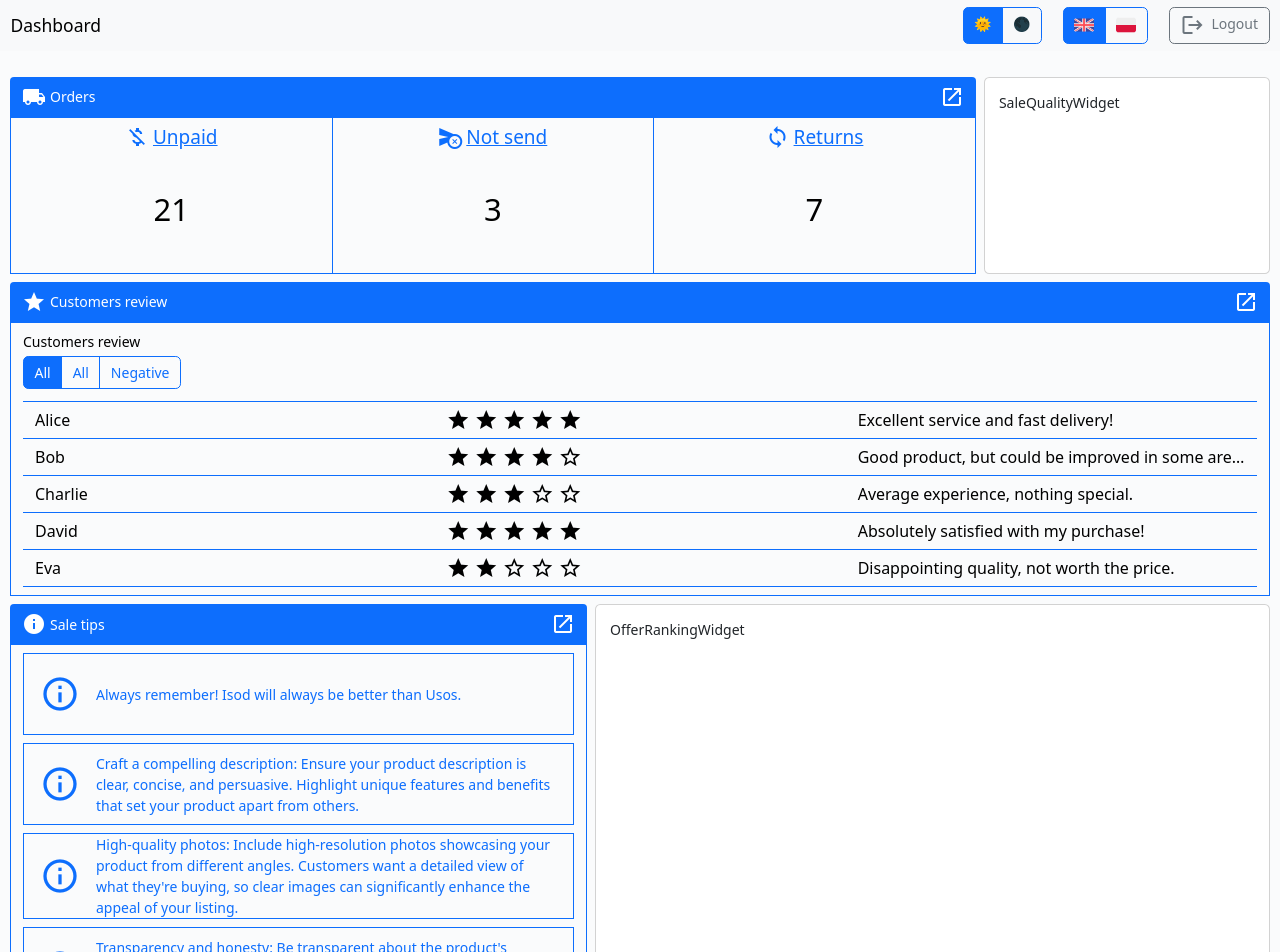
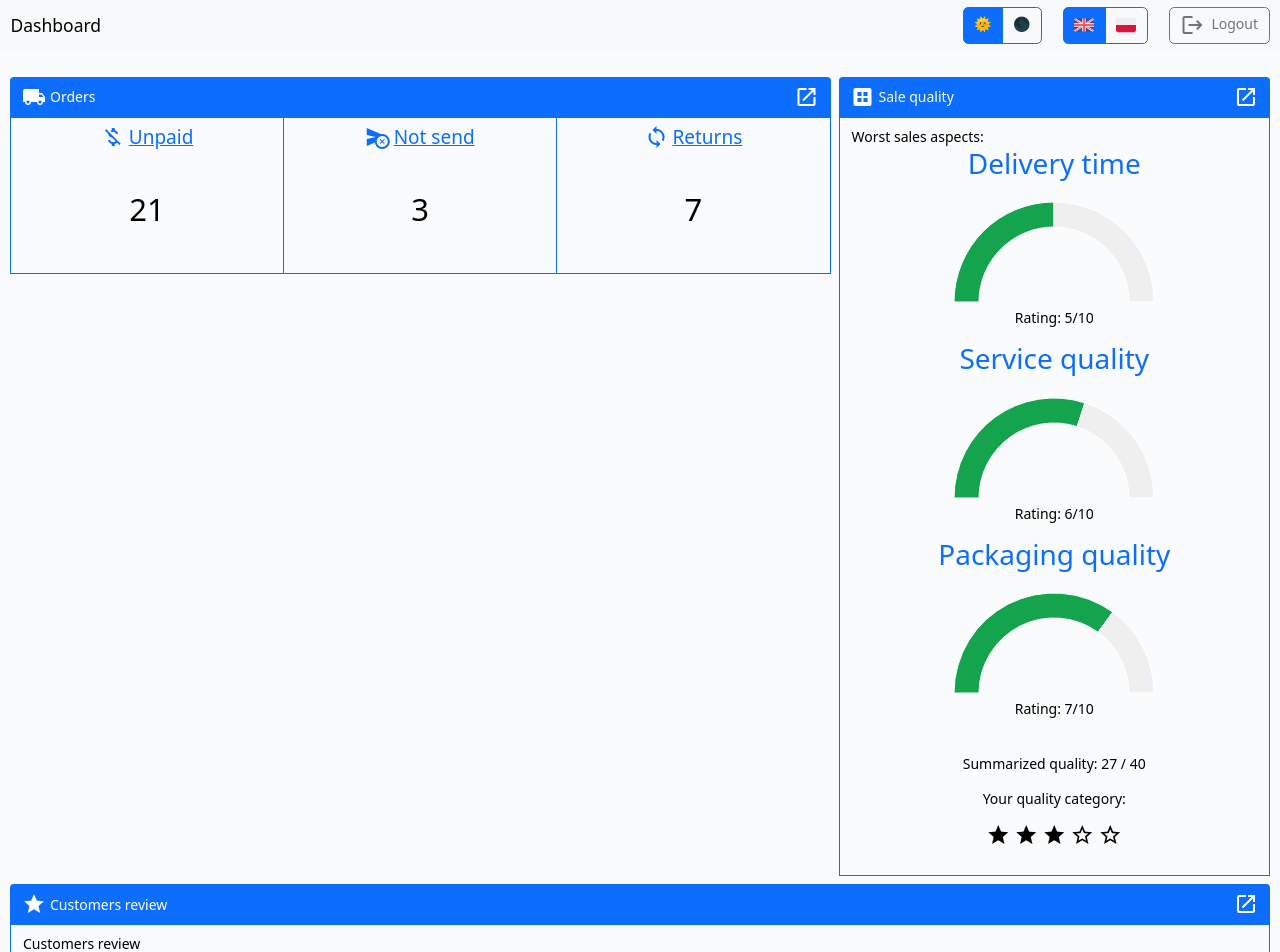
Before and after one commit to Alokin1112/GUI-Projekt, a React (Vite) app: page / in a window 1280 px wide. Shown: the top 952 px of the page. Built offline with nearby package versions, Linux system fonts and the light colour scheme.

Commit message:
Dodany widget jakość sprzedaży, tylko layout trochę nie działa póki co

```diff
--- a/src/assets/locales/en/translation.json
+++ b/src/assets/locales/en/translation.json
@@ -38,5 +38,15 @@
     "highQualityPhotos": "High-quality photos: Include high-resolution photos showcasing your product from different angles. Customers want a detailed view of what they're buying, so clear images can significantly enhance the appeal of your listing.",
     "transparency": "Transparency and honesty: Be transparent about the product's condition, any potential defects, or limitations. Customers appreciate honesty, which builds trust in your brand.",
     "prices": "Competitive pricing and attractive shipping terms: Capture attention with competitive prices and flexible shipping conditions. If your offer stands out in terms of value, it enhances the chances of making a sale."
+  },
+  "saleQuality": {
+    "title": "Sale quality",
+    "worstAspects": "Worst sales aspects: ",
+    "rating": "Rating: ",
+    "qualityRating": "Summarized quality: ",
+    "qualityCategory": "Your quality category:"
+  },
+  "offerRanking": {
+    "title": "Offers ranking"
   }
 }
--- a/src/assets/locales/pl/translation.json
+++ b/src/assets/locales/pl/translation.json
@@ -38,5 +38,12 @@
     "highQualityPhotos": "Dobrej jakości zdjęcia: Dodaj wysokiej jakości zdjęcia, prezentujące produkt z różnych kątów. Klienci chcą dokładnie widzieć, co kupują, dlatego klarowne obrazy mogą znacznie zwiększyć atrakcyjność Twojej oferty.",
     "transparency": "Transparentność i uczciwość: Bądź transparentny co do stanu produktu, ewentualnych wad czy ograniczeń. Klienci docenią uczciwość, co zbuduje zaufanie do Twojej marki.",
     "prices": "Konkurencyjna cena i atrakcyjne warunki dostawy: Zdobądź uwagę klientów poprzez atrakcyjne ceny i elastyczne warunki dostawy. Jeśli Twoja oferta jest konkurencyjna, zwiększa to szanse na sprzedaż."
+  },
+  "saleQuality": {
+    "title": "Jakość sprzedaży",
+    "worstAspects": "Najgorsze aspekty sprzedaży: ",
+    "rating": "Ocena: ",
+    "qualityRating": "Suma ocen jakości: ",
+    "qualityCategory": "Twoja kategoria jakości:"
   }
 }
--- /dev/null
+++ b/src/core/constants/SaleQualityData.const.ts
@@ -0,0 +1,24 @@
+export interface Aspect {
+  name: string;
+  rating: number;
+  maxRating: number;
+}
+
+export const ASPECTS: Aspect[] = [
+  { name: "Delivery time", rating: 5, maxRating: 10 },
+  { name: "Packaging quality", rating: 7, maxRating: 10 },
+  { name: "Service quality", rating: 6, maxRating: 10 },
+  { name: "Compliance with description", rating: 9, maxRating: 10 },
+];
+
+export interface QualityRating {
+  rating: number;
+  qualityCategory: qualityCategoryEnum;
+}
+
+enum qualityCategoryEnum {
+  Excellent,
+  Great,
+  Acceptable,
+  Bad,
+}
--- a/src/layout/Layout.tsx
+++ b/src/layout/Layout.tsx
@@ -1,14 +1,16 @@
 import React, { FunctionComponent } from "react";
 import * as ReactDOM from "react-dom";
-import plFlag from '../assets/images/flag-poland.png'
-import ukFlag from '../assets/images/flag-united-kingdom.png'
-import { useSelector, useDispatch } from 'react-redux'
-import { changeLanguage, changeTheme } from '../core/store/globalSettingsSlice'
+import plFlag from "../assets/images/flag-poland.png";
+import ukFlag from "../assets/images/flag-united-kingdom.png";
+import { useSelector, useDispatch } from "react-redux";
+import { changeLanguage, changeTheme } from "../core/store/globalSettingsSlice";
 import { useTranslation } from "react-i18next";
 
-
 const Layout: FunctionComponent<{ children: any }> = ({ children }) => {
-  const { language, theme } = useSelector((state: any) => ({ language: state?.globalSettings?.language, theme: state?.globalSettings?.theme }))
+  const { language, theme } = useSelector((state: any) => ({
+    language: state?.globalSettings?.language,
+    theme: state?.globalSettings?.theme,
+  }));
   const dispatch = useDispatch();
   const { t } = useTranslation();
 
@@ -17,26 +19,22 @@ const Layout: FunctionComponent<{ children: any }> = ({ children }) => {
       <nav className="navbar bg-body-tertiary">
         <div className="container-fluid">
           <div className="d-flex ">
-            <a className="navbar-brand title">{t('title')}</a>
+            <a className="navbar-brand title" href="/">
+              {t("title")}
+            </a>
           </div>
           <div className="d-flex gap-4">
-            <div
-              className="btn-group"
-              role="group"
-            >
+            <div className="btn-group" role="group">
               <input
                 type="radio"
                 className="btn-check"
                 name="light"
                 id="light"
                 autoComplete="off"
-                checked={theme === 'light'}
-                onChange={() => dispatch(changeTheme('light'))}
+                checked={theme === "light"}
+                onChange={() => dispatch(changeTheme("light"))}
               />
-              <label
-                className="btn btn-outline-primary"
-                htmlFor="light"
-              >
+              <label className="btn btn-outline-primary" htmlFor="light">
                 🌞
               </label>
 
@@ -46,39 +44,28 @@ const Layout: FunctionComponent<{ children: any }> = ({ children }) => {
                 name="dark"
                 id="dark"
                 autoComplete="off"
-                checked={theme === 'dark'}
-                onChange={() => dispatch(changeTheme('dark'))}
+                checked={theme === "dark"}
+                onChange={() => dispatch(changeTheme("dark"))}
               />
-              <label
-                className="btn btn-outline-primary"
-                htmlFor="dark"
-              >
+              <label className="btn btn-outline-primary" htmlFor="dark">
                 🌑
               </label>
-
             </div>
-            <div
-              className="btn-group"
-              role="group"
-            >
+            <div className="btn-group" role="group">
               <input
                 type="radio"
                 className="btn-check"
                 name="en"
                 id="en"
                 autoComplete="off"
-                checked={language === 'en'}
-                onChange={() => dispatch(changeLanguage('en'))}
-
+                checked={language === "en"}
+                onChange={() => dispatch(changeLanguage("en"))}
               />
               <label
                 className="btn btn-outline-primary d-flex justify-content-center align-items-center"
                 htmlFor="en"
               >
-                <img
-                  className="country__flag__image"
-                  src={ukFlag}
-                />
+                <img className="country__flag__image" src={ukFlag} />
               </label>
 
               <input
@@ -87,39 +74,27 @@ const Layout: FunctionComponent<{ children: any }> = ({ children }) => {
                 name="pl"
                 id="pl"
                 autoComplete="off"
-                checked={language === 'pl'}
-                onChange={() => dispatch(changeLanguage('pl'))}
+                checked={language === "pl"}
+                onChange={() => dispatch(changeLanguage("pl"))}
               />
               <label
                 className="btn btn-outline-primary d-flex justify-content-center align-items-center"
                 htmlFor="pl"
               >
-                <img
-                  className="country__flag__image"
-                  src={plFlag}
-                />
-              </label >
+                <img className="country__flag__image" src={plFlag} />
+              </label>
+            </div>
+            <button className="btn btn-outline-secondary gap-2 d-flex">
+              <span className="material-icons">logout</span>
+              Logout
+            </button>
+          </div>
+        </div>
+      </nav>
 
-            </div >
-            <button
-              className="btn btn-outline-secondary gap-2 d-flex"
-            >
-              <span className="material-icons">
-                logout
-              </span>
-              Logout
-            </button >
-          </div >
-        </div >
-      </nav >
+      <div className="layout__wrapper">{children}</div>
+    </>
+  );
+};
 
-
-      <div className="layout__wrapper">
-        {children}
-      </div>
-    </>
-  )
-
-}
-
-export default Layout
+export default Layout;
--- /dev/null
+++ b/src/shared/QualityBar.tsx
@@ -0,0 +1,57 @@
+import { Aspect } from "../core/constants/SaleQualityData.const";
+import { PieChart, Pie, Cell } from "recharts";
+import styled from "styled-components";
+import { useTranslation } from "react-i18next";
+
+function AspectChart({ aspect }: { aspect: Aspect }) {
+  const { t } = useTranslation();
+
+  const data = [
+    { name: "Rating", value: aspect.rating },
+    { name: "Remaining", value: aspect.maxRating - aspect.rating },
+  ];
+
+  const COLORS = ["#14A44D", "#EFEFEF"];
+
+  const Wrapper = styled.div`
+    text-align: center;
+    margin: auto;
+    display: flex;
+    flex-direction: column;
+    align-items: center;
+  `;
+
+  const Heading = styled.h2`
+    color: var(--main-color);
+  `;
+
+  return (
+    <Wrapper>
+      <Heading>{aspect.name}</Heading>
+      <PieChart width={200} height={120}>
+        <Pie
+          data={data}
+          startAngle={180}
+          endAngle={0}
+          cx="50%"
+          cy="100%"
+          innerRadius={75}
+          outerRadius={100}
+          fill="#8884d8"
+          paddingAngle={0}
+          dataKey="value"
+        >
+          {data.map((entry, index) => (
+            <Cell key={index} fill={COLORS[index % COLORS.length]} />
+          ))}
+        </Pie>
+      </PieChart>
+      <p>
+        {t("saleQuality.rating")}
+        {`${aspect.rating}/${aspect.maxRating}`}
+      </p>
+    </Wrapper>
+  );
+}
+
+export default AspectChart;
--- /dev/null
+++ b/src/shared/QualityRating.tsx
@@ -0,0 +1,42 @@
+import { Aspect } from "../core/constants/SaleQualityData.const";
+import StarsDisplay from "./StarsDisplay";
+import styled from "styled-components";
+import { useTranslation } from "react-i18next";
+
+function QualityRating({ aspects }: { aspects: Aspect[] }) {
+  const { t } = useTranslation();
+
+  const calculateQualityCategory = (totalRating: number, maxRating: number) => {
+    const percentage = (totalRating / maxRating) * 100;
+    const scaledRating = (percentage / 20).toFixed(1);
+
+    return parseFloat(scaledRating);
+  };
+
+  const CenteredDiv = styled.div`
+    display: flex;
+    flex-direction: column;
+    align-items: center;
+    justify-content: center;
+    text-align: center;
+    margin: auto;
+    max-width: 400px;
+    padding: 20px;
+  `;
+
+  const totalRating = aspects.reduce((sum, aspect) => sum + aspect.rating, 0);
+  const maxRating = aspects.reduce((sum, aspect) => sum + aspect.maxRating, 0);
+
+  return (
+    <CenteredDiv>
+      <p>
+        {t("saleQuality.qualityRating")}
+        {`${totalRating} / ${maxRating}`}
+      </p>
+      <p>{t("saleQuality.qualityCategory")}</p>
+      <StarsDisplay review={calculateQualityCategory(totalRating, maxRating)} />
+    </CenteredDiv>
+  );
+}
+
+export default QualityRating;
--- a/src/widgets/CustomersReviewWidget.tsx
+++ b/src/widgets/CustomersReviewWidget.tsx
@@ -5,14 +5,17 @@ import { RoutesPath } from "../core/constants/RoutesPath.const";
 import { useTranslation } from "react-i18next";
 import Toggle, { ToggleItem } from "../shared/Toggle";
 import { useDispatch, useSelector } from "react-redux";
-import { ReviewsDisplayed, changeReviewsDisplayed } from "../core/store/globalSettingsSlice";
+import {
+  ReviewsDisplayed,
+  changeReviewsDisplayed,
+} from "../core/store/globalSettingsSlice";
 import StarsDisplay from "../shared/StarsDisplay";
 import styled from "styled-components";
 
 export interface CommentRow {
-  author: string,
-  review: number,//betwen 1 and 5 only integers,
-  comment?: string
+  author: string;
+  review: number; //betwen 1 and 5 only integers,
+  comment?: string;
 }
 
 const ToggleWrapper = styled.div`
@@ -21,103 +24,131 @@ const ToggleWrapper = styled.div`
   align-items: flex-start;
   justify-content: flex-start;
   width: 100%;
-`
+`;
 
 const TableComment = styled.td`
   white-space: nowrap;
   overflow: hidden;
   text-overflow: ellipsis;
-`
+`;
 const CustomerTable = styled.table`
   width: 100%;
   margin-top: 12px;
   table-layout: fixed;
-`
+`;
 const CustomerTableRow = styled.tr`
   border-bottom: 1px solid var(--main-color);
   font-size: 16px;
   width: 33%;
 
-  &:first-child{
+  &:first-child {
     border-top: 1px solid var(--main-color);
   }
-  &>td{
+  & > td {
     padding: 6px 12px;
   }
-`
+`;
 
 export const CustomersReviewWidget: FunctionComponent = () => {
   const { t } = useTranslation();
   const dispatch = useDispatch();
-  const checkedReviewType = useSelector((state: any) => state.globalSettings.reviewsDisplayed);
-  const comments = useSelector((state: any) => state?.user.shops[state?.user?.selectedShop].comments)
+  const checkedReviewType = useSelector(
+    (state: any) => state.globalSettings.reviewsDisplayed
+  );
+  const comments = useSelector(
+    (state: any) => state?.user.shops[state?.user?.selectedShop].comments
+  );
   const [filteredComments, setFilteredComments] = useState([] as CommentRow[]);
 
   const items: ToggleItem[] = [
-    { id: 'all', title: t('customersReview.all') },
-    { id: 'positive', title: t('customersReview.all') },
-    { id: 'nagative', title: t('customersReview.nagative') },
-  ]
+    { id: "all", title: t("customersReview.all") },
+    { id: "positive", title: t("customersReview.positive") },
+    { id: "nagative", title: t("customersReview.nagative") },
+  ];
 
   const handleToggleChange = (val) => {
-    dispatch(changeReviewsDisplayed(val))
-  }
+    dispatch(changeReviewsDisplayed(val));
+  };
 
   useEffect(() => {
-    setFilteredComments(FilterComments(checkedReviewType, comments).slice(0, 5));
-  }, [checkedReviewType, comments])
+    setFilteredComments(
+      FilterComments(checkedReviewType, comments).slice(0, 5)
+    );
+  }, [checkedReviewType, comments]);
 
   return (
     <>
-      <CardWithTitle icon="star" title={t('customersReview.title')} style={{ gridArea: 'customerReview' }} link={'/' + RoutesPath.CUSTOMER_REVIEW}>
-        {
-          comments?.length == 0 ?
+      <CardWithTitle
+        icon="star"
+        title={t("customersReview.title")}
+        style={{ gridArea: "customerReview" }}
+        link={"/" + RoutesPath.CUSTOMER_REVIEW}
+      >
+        {comments?.length == 0 ? (
           <NoSuitableComments />
-            :
+        ) : (
           <>
             <ToggleWrapper>
-                <Toggle title={t('customersReview.title')} items={items} handleChange={handleToggleChange} checked={checkedReviewType} />
+              <Toggle
+                title={t("customersReview.title")}
+                items={items}
+                handleChange={handleToggleChange}
+                checked={checkedReviewType}
+              />
             </ToggleWrapper>
 
-              {filteredComments?.length == 0 ?
-                <NoSuitableComments /> :
+            {filteredComments?.length == 0 ? (
+              <NoSuitableComments />
+            ) : (
               <CustomerTable>
                 <tbody>
-                    {
-                      filteredComments?.map((item, index) => (
+                  {filteredComments?.map((item, index) => (
                     <CustomerTableRow key={index}>
                       <td>{item?.author}</td>
                       <td>
                         <StarsDisplay review={item?.review} />
                       </td>
-                          <TableComment title={item?.comment}>{item?.comment}</TableComment>
+                      <TableComment title={item?.comment}>
+                        {item?.comment}
+                      </TableComment>
                     </CustomerTableRow>
-                      ))
-                    }
+                  ))}
                 </tbody>
               </CustomerTable>
-              }
+            )}
           </>
-        }
+        )}
       </CardWithTitle>
     </>
-  )
-}
+  );
+};
 
 function NoSuitableComments() {
   const { t } = useTranslation();
   return (
-    <h2 style={{ width: '100%', height: '60px', textAlign: 'center', margin: 0, padding: 0, display: 'flex', alignItems: 'center', justifyContent: 'center' }}>
-      {t('customersReview.noSuitableComments')}
+    <h2
+      style={{
+        width: "100%",
+        height: "60px",
+        textAlign: "center",
+        margin: 0,
+        padding: 0,
+        display: "flex",
+        alignItems: "center",
+        justifyContent: "center",
+      }}
+    >
+      {t("customersReview.noSuitableComments")}
     </h2>
-  )
+  );
 }
 
-export function FilterComments(type: ReviewsDisplayed, comments: CommentRow[]): CommentRow[] {
-  if (type == 'all')
-    return comments;
-  else if (type == 'positive') {
+export function FilterComments(
+  type: ReviewsDisplayed,
+  comments: CommentRow[]
+): CommentRow[] {
+  if (type == "all") return comments;
+  else if (type == "positive") {
     return comments?.filter((item) => item?.review >= 3);
+  } else return comments?.filter((item) => !(item?.review >= 3));
 }
-  else return comments?.filter((item) => !(item?.review >= 3));
-}
--- a/src/widgets/OfferRankingWidget.tsx
+++ b/src/widgets/OfferRankingWidget.tsx
@@ -1,15 +1,16 @@
 import React, { FunctionComponent } from "react";
 import * as ReactDOM from "react-dom";
+import CardWithTitle from "../shared/CardWithTitle";
+import { useTranslation } from "react-i18next";
 
 export const OfferRankingWidget: FunctionComponent = () => {
+  const { t } = useTranslation();
 
   return (
-    <>
-      <div className="card" style={{ gridArea: 'offerRanking' }}>
-        <div className="card-body">
-          OfferRankingWidget
-        </div>
-      </div>
-    </>
-  )
-}
+    <CardWithTitle
+      icon="dataset"
+      title={t("offerRanking.title")}
+      style={{ gridArea: "offerRanking" }}
+    ></CardWithTitle>
+  );
+};
--- a/src/widgets/SaleQualityWidget.tsx
+++ b/src/widgets/SaleQualityWidget.tsx
@@ -1,15 +1,39 @@
-import React, { FunctionComponent } from "react";
+import React, { FunctionComponent, useEffect, useState } from "react";
 import * as ReactDOM from "react-dom";
+import CardWithTitle from "../shared/CardWithTitle";
+import { useTranslation } from "react-i18next";
+import { RoutesPath } from "../core/constants/RoutesPath.const";
+import { ASPECTS, Aspect } from "../core/constants/SaleQualityData.const";
+import AspectChart from "../shared/QualityBar";
+import QualityRating from "../shared/QualityRating";
 
 export const SaleQualityWidget: FunctionComponent = () => {
+  const { t } = useTranslation();
+  const [worstAspects, setWorstAspects] = useState([]);
+
+  function findWorstAspects(data: Aspect[]): Aspect[] {
+    const sorted = [...data].sort((a, b) => a.rating - b.rating);
+
+    return sorted.slice(0, 3);
+  }
+
+  useEffect(() => {
+    setWorstAspects(findWorstAspects(ASPECTS));
+  }, []);
 
   return (
     <>
-      <div className="card" style={{ gridArea: 'saleQuality' }}>
-        <div className="card-body">
-          SaleQualityWidget
-        </div>
-      </div>
+      <CardWithTitle
+        icon="dataset"
+        title={t("saleQuality.title")}
+        style={{ gridArea: "saleQuality" }}
+        link={"/" + RoutesPath.SALE_QUALITY}
+      >
+        {t("saleQuality.worstAspects")}
+        {worstAspects.length != 0 &&
+          worstAspects.map((item) => <AspectChart aspect={item} />)}
+        <QualityRating aspects={ASPECTS} />
+      </CardWithTitle>
     </>
-  )
-}
+  );
+};
```
Also changed, not shown: src/core/constants/RoutesPath.const.ts (+3 -4 lines). Lines whose indentation alone changed are shown as unchanged.
